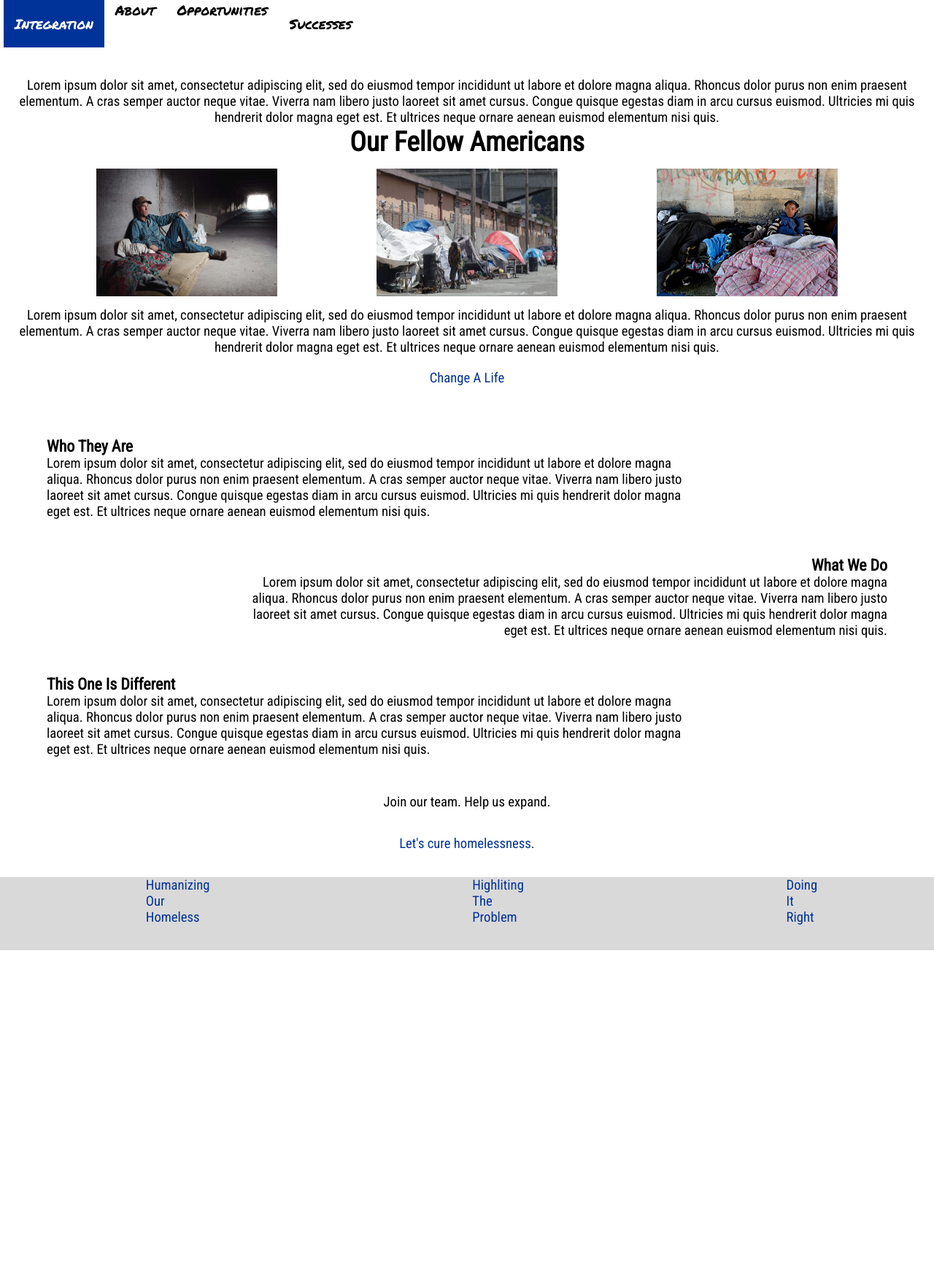
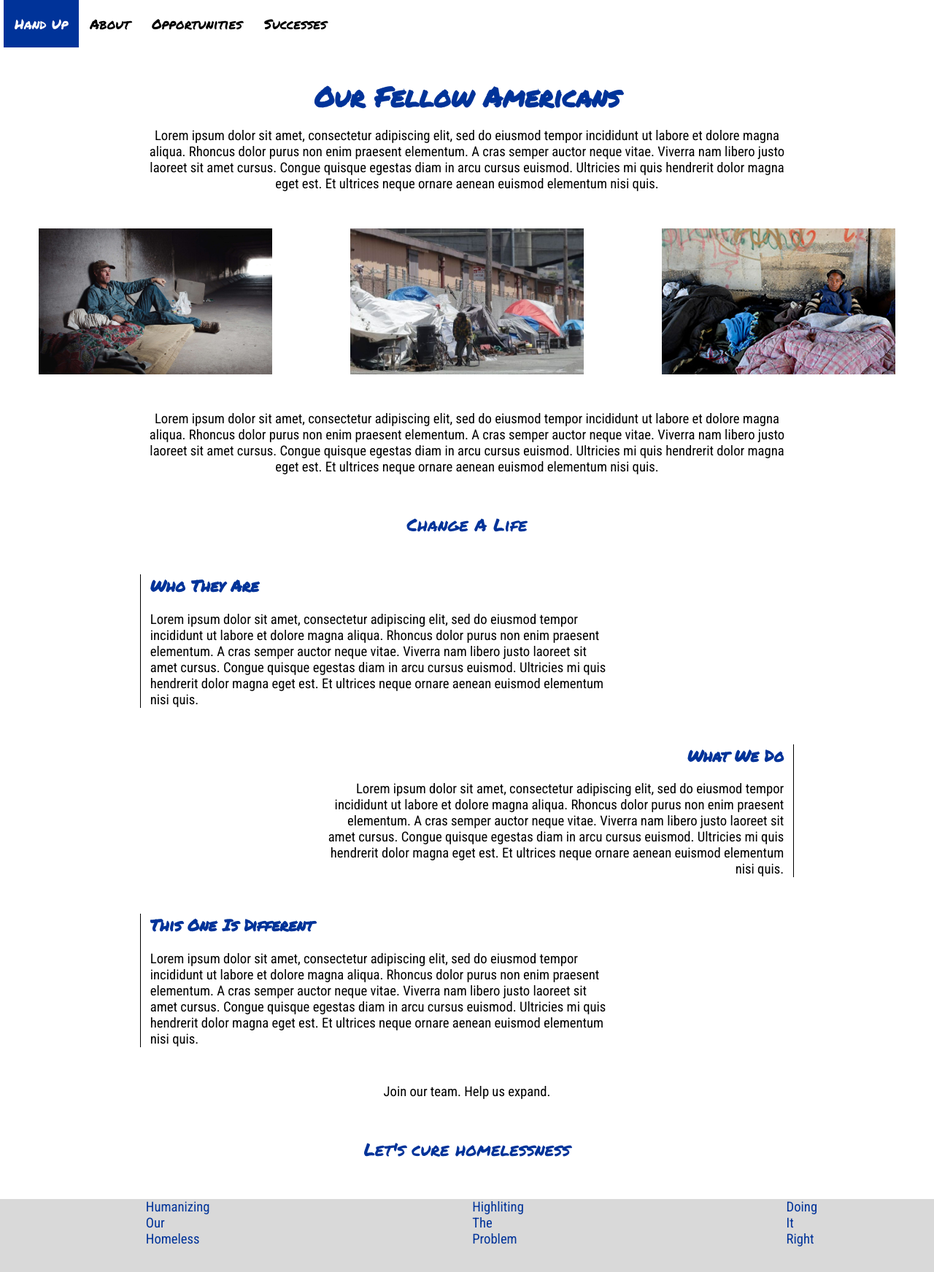
Before and after one commit to zkerr577/Bubble, a PHP site: page / in a window 1280 px wide. Shown: the whole page at 73% size. Before the commit the page ends 1302 px from the top, so only its background shows below. Run offline with PHP 8.4, Linux system fonts and the light colour scheme.

Commit message:
Hand Up
All current files related to my Hand Up draft. Images should go into a local folder called "imgs".

```diff
--- /dev/null
+++ b/dropdown.css
@@ -0,0 +1,31 @@
+.first {
+    padding-left: 15px;
+    color: white;
+    background-color: #039;
+}
+
+.last {
+    border-right: none;
+}
+
+.drop {
+    position: relative;
+}
+
+.mydrop {
+    display: none;
+    position: absolute;
+    width: 7vw;
+}
+
+.dropbtn {
+    position: relative;
+    top: 1rem;
+}
+
+.drop:hover .mydrop {
+    display: flex;
+    flex-direction: column;
+    align-items: flex-start;
+    top: 3rem;
+}
--- a/index.html
+++ b/index.html
@@ -9,6 +9,8 @@
     <meta name="viewport" content="width=device-width, initial-scale=1.0">
 
     <link rel="stylesheet" href="style.css" type="text/css">
+    <link rel="stylesheet" href="dropdown.css" type="text/css">
+    <link rel="stylesheet" href="pictures.css" type="text/css">
     <link rel="stylesheet" href="https://fonts.googleapis.com/icon?family=Material+Icons">
     <link href="https://fonts.googleapis.com/css?family=Permanent+Marker&display=swap" rel="stylesheet">
     <link href="https://fonts.googleapis.com/css?family=Roboto+Condensed&display=swap" rel="stylesheet">
@@ -20,7 +22,7 @@
             <header>
 
                 <div class="navbar">
-                    <a href="#" class="first button">Integration</a>
+                    <a href="#" class="first button">Hand Up</a>
 
                     <div class="drop">
                         <a href="#" class="button dropbtn">About</a>
@@ -34,10 +36,10 @@
                     </div>
 
                     <div class="drop">
-                        <a href="#" class="button">Opportunities</a>
+                        <a href="#" class="button dropbtn">Opportunities</a>
 
                         <div class="mydrop">
-                            <a href="#">To Help Them</a>
+                            <a href="#" class="leftalign">To Help Them</a>
                             <a href="#">To Help Us</a>
                         </div>
                     </div>
@@ -49,17 +51,36 @@
 
             <div class="center space">
 
+                <h1 class="bigTitle">Our Fellow Americans</h1>
+
                 <p>Lorem ipsum dolor sit amet, consectetur adipiscing elit, sed do eiusmod tempor incididunt ut labore et dolore magna aliqua. Rhoncus dolor purus non enim praesent elementum. A cras semper auctor neque vitae. Viverra nam libero justo laoreet sit amet cursus. Congue quisque egestas diam in arcu cursus euismod. Ultricies mi quis hendrerit dolor magna eget est. Et ultrices neque ornare aenean euismod elementum nisi quis.</p>
-
-                <h1>Our Fellow Americans</h1>
 
             </div>
 
             <div class="threePicFrame">
+                <div class="image">
+                    <div class="one">
+                        <div class="centerText">
+                            <p>According to 2018 HUD report, the total US homeless population is just above 550,000.</p>
+                        </div>
+                    </div>
+                </div>
 
-                <img src="imgs/homeless1.jpg" alt="Homeless in Las Vegas">
-                <img src="imgs/homeless2.jpg" alt="Homeless in California">
-                <img src="imgs/homeless3.jpg" alt="Homeless in Indianapolis">
+                <div class="image">
+                    <div class="two">
+                        <div class="centerText">
+                            <p>The city of Los Angeles alone has a homeless population well exceeding 50,000.</p>
+                        </div>
+                    </div>
+                </div>
+
+                <div class="image">
+                    <div class="three">
+                        <div class="centerText">
+                            <p>Of the total homeless in America, 47% are African-American. About 35% of them are unsheltered.</p>
+                        </div>
+                    </div>
+                </div>
 
             </div>
 
@@ -67,13 +88,17 @@
 
                 <p>Lorem ipsum dolor sit amet, consectetur adipiscing elit, sed do eiusmod tempor incididunt ut labore et dolore magna aliqua. Rhoncus dolor purus non enim praesent elementum. A cras semper auctor neque vitae. Viverra nam libero justo laoreet sit amet cursus. Congue quisque egestas diam in arcu cursus euismod. Ultricies mi quis hendrerit dolor magna eget est. Et ultrices neque ornare aenean euismod elementum nisi quis.</p>
 
-                <button class="bigButton">Change A Life</button>
+                <div class="bigSpace">
+
+                    <a href="#" class="bigButton bigSpace">Change A Life</a>
+
+                </div>
 
             </div>
 
             <div class="left">
 
-                <h3>Who They Are</h3>
+                <h3 class="divTitle">Who They Are</h3>
 
                 <p>Lorem ipsum dolor sit amet, consectetur adipiscing elit, sed do eiusmod tempor incididunt ut labore et dolore magna aliqua. Rhoncus dolor purus non enim praesent elementum. A cras semper auctor neque vitae. Viverra nam libero justo laoreet sit amet cursus. Congue quisque egestas diam in arcu cursus euismod. Ultricies mi quis hendrerit dolor magna eget est. Et ultrices neque ornare aenean euismod elementum nisi quis.</p>
 
@@ -81,7 +106,7 @@
 
             <div class="right">
 
-                <h3>What We Do</h3>
+                <h3 class="divTitle">What We Do</h3>
 
                 <p>Lorem ipsum dolor sit amet, consectetur adipiscing elit, sed do eiusmod tempor incididunt ut labore et dolore magna aliqua. Rhoncus dolor purus non enim praesent elementum. A cras semper auctor neque vitae. Viverra nam libero justo laoreet sit amet cursus. Congue quisque egestas diam in arcu cursus euismod. Ultricies mi quis hendrerit dolor magna eget est. Et ultrices neque ornare aenean euismod elementum nisi quis.</p>
 
@@ -89,7 +114,7 @@
 
             <div class="left">
 
-                <h3>This One Is Different</h3>
+                <h3 class="divTitle">This One Is Different</h3>
 
                 <p>Lorem ipsum dolor sit amet, consectetur adipiscing elit, sed do eiusmod tempor incididunt ut labore et dolore magna aliqua. Rhoncus dolor purus non enim praesent elementum. A cras semper auctor neque vitae. Viverra nam libero justo laoreet sit amet cursus. Congue quisque egestas diam in arcu cursus euismod. Ultricies mi quis hendrerit dolor magna eget est. Et ultrices neque ornare aenean euismod elementum nisi quis.</p>
 
@@ -99,7 +124,11 @@
 
                 <p>Join our team. Help us expand.</p>
 
-                <button class="bigButton space">Let's cure homelessness.</button>
+                <div class="bigSpace">
+
+                    <a href="#" class="bigButton bigSpace">Let's cure homelessness</a>
+
+                </div>
 
             </div>
 
@@ -129,4 +158,5 @@
 
 
     <script src="drop.js"></script>
+    <!--    <script src="fade.js"></script>-->
 </body></html>
--- /dev/null
+++ b/pictures.css
@@ -0,0 +1,69 @@
+.threePicFrame {
+    height: 25%;
+    width: 100%;
+    margin: 50px auto;
+    display: -webkit-flex;
+    -webkit-flex-direction: row;
+    position: relative;
+}
+
+.image {
+    width: 25vw;
+    height: 25vh;
+}
+
+.one {
+    background-image: url(imgs/homeless1.jpg);
+    background-size: cover;
+    width: inherit;
+    height: inherit;
+}
+
+.one:hover {
+    transition-duration: .5s;
+    background-color: #d9d9d9;
+    background-blend-mode: overlay;
+}
+
+.two {
+    background-image: url(imgs/homeless2.jpg);
+    background-size: cover;
+    width: inherit;
+    height: inherit;
+}
+
+.two:hover {
+    transition-duration: .5s;
+    background-color: #d9d9d9;
+    background-blend-mode: overlay;
+}
+
+.three {
+    background-image: url(imgs/homeless3.jpg);
+    background-size: cover;
+    width: inherit;
+    height: inherit;
+}
+
+.three:hover {
+    transition-duration: .5s;
+    background-color: #d9d9d9;
+    background-blend-mode: overlay;
+}
+
+.centerText{
+    height: inherit;
+    display: flex;
+    text-align: center;
+    align-items: center;
+    color: transparent;
+}
+
+.centerText p {
+    width: 90%;
+}
+
+.centerText:hover {
+    transition-duration: .5s;
+    color: black;
+}
--- a/style.css
+++ b/style.css
@@ -35,7 +35,7 @@ a {
 
 
 
-/* Header */
+/* Header and Footer */
 
 header {
     height: 3rem;
@@ -51,86 +51,6 @@ header {
     position: relative;
 }
 
-.button {
-    padding: 1rem 15px;
-}
-
-.first {
-    padding-left: 15px;
-    color: white;
-    background-color: #039;
-}
-
-.last {
-    border-right: none;
-}
-
-.drop {
-    position: relative;
-}
-
-.mydrop {
-    display: none;
-    position: absolute;
-}
-
-
-
-
-
-/* Picture Frame */
-
-.threePicFrame {
-    height: 25%;
-    width: 90%;
-    display: -webkit-flex;
-    -webkit-flex-direction: row;
-}
-
-.threePicFrame img {
-    padding: 0 20px;
-    max-width: 25%;
-}
-
-
-
-
-
-.left {
-    text-align: left;
-    position: relative;
-    left: 5%;
-    width: 70%;
-    margin: 50px 0;
-}
-
-.right {
-    text-align: right;
-    position: relative;
-    left: 25%;
-    width: 70%;
-    margin: 50px 0;
-}
-
-.center {
-    width: 100%;
-    text-align: center;
-}
-
-.space {
-    margin: 15px auto;
-}
-
-.bigButton {
-    font-family: "Roboto Condensed";
-    font-size: 14pt;
-    text-align: center;
-    padding: 20px 7px;
-    color: #039;
-    background-color: white;
-    border: none;
-}
-
 footer {
     height: 100px;
     position: relative;
@@ -141,3 +61,66 @@ footer {
     display: -webkit-flex;
     -webkit-flex-direction: row;
 }
+
+
+
+
+
+/* Text and Buttons */
+
+.left {
+    text-align: left;
+    position: relative;
+    left: 15%;
+    width: 50%;
+    margin: 50px 0;
+    border-left: 1px solid black;
+    padding-left: 1%;
+}
+
+.right {
+    text-align: right;
+    position: relative;
+    left: 35%;
+    width: 50%;
+    margin: 50px 0;
+    border-right: 1px solid black;
+    padding-right: 1%;
+}
+
+.center {
+    width: 70%;
+    text-align: center;
+}
+
+.space {
+    margin: 15px auto;
+}
+
+.button {
+    padding: 1rem 15px;
+}
+
+.bigButton {
+    font-family: "Permanent Marker";
+    font-size: 18pt;
+    text-align: center;
+    color: #039;
+    padding: 20px 7px;
+}
+
+.bigSpace {
+    margin: 50px auto;
+}
+
+.bigTitle {
+    font-family: "Permanent Marker";
+    color: #039;
+    margin-bottom: 15px;
+}
+
+.divTitle {
+    padding-bottom: 1rem;
+    font-family: "Permanent Marker";
+    color: #039;
+}
```
Also changed, not shown: 1 other file.
